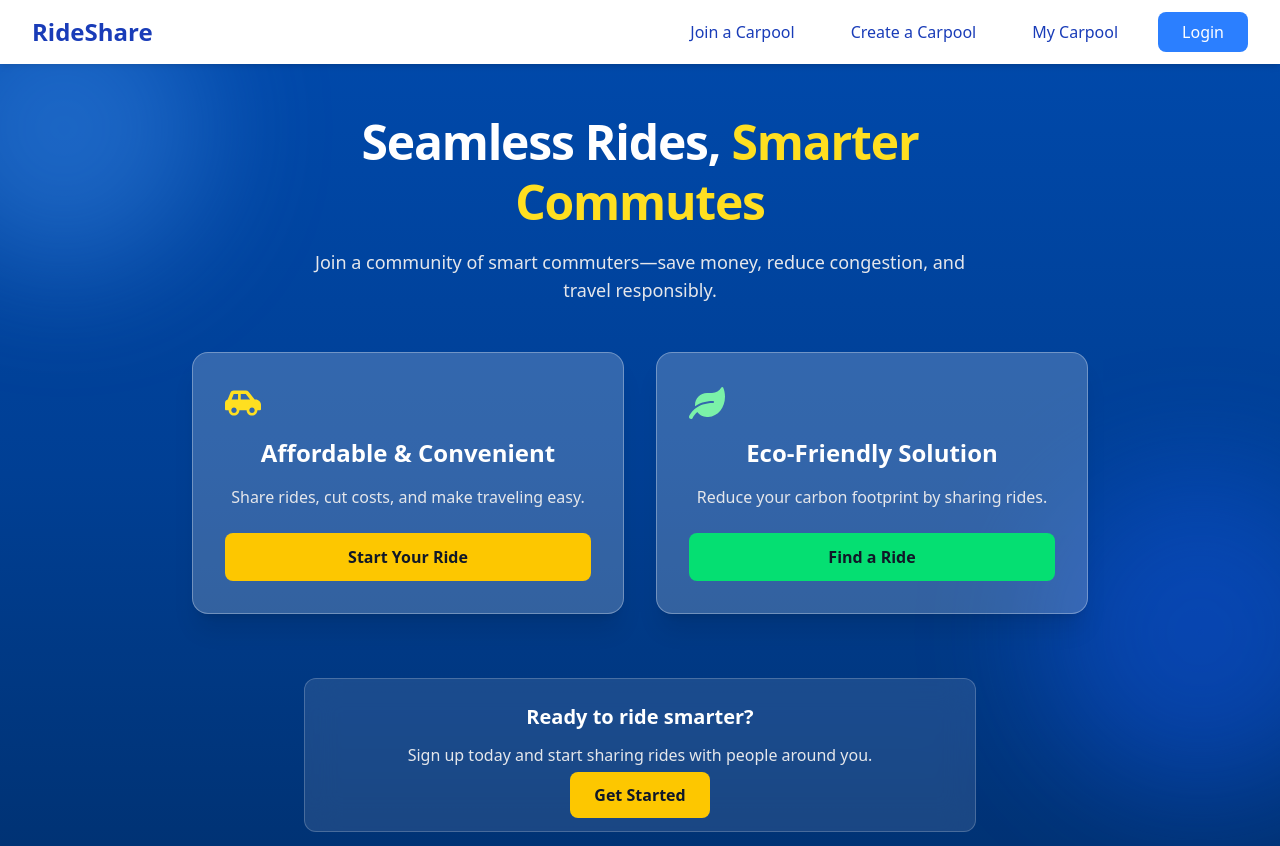
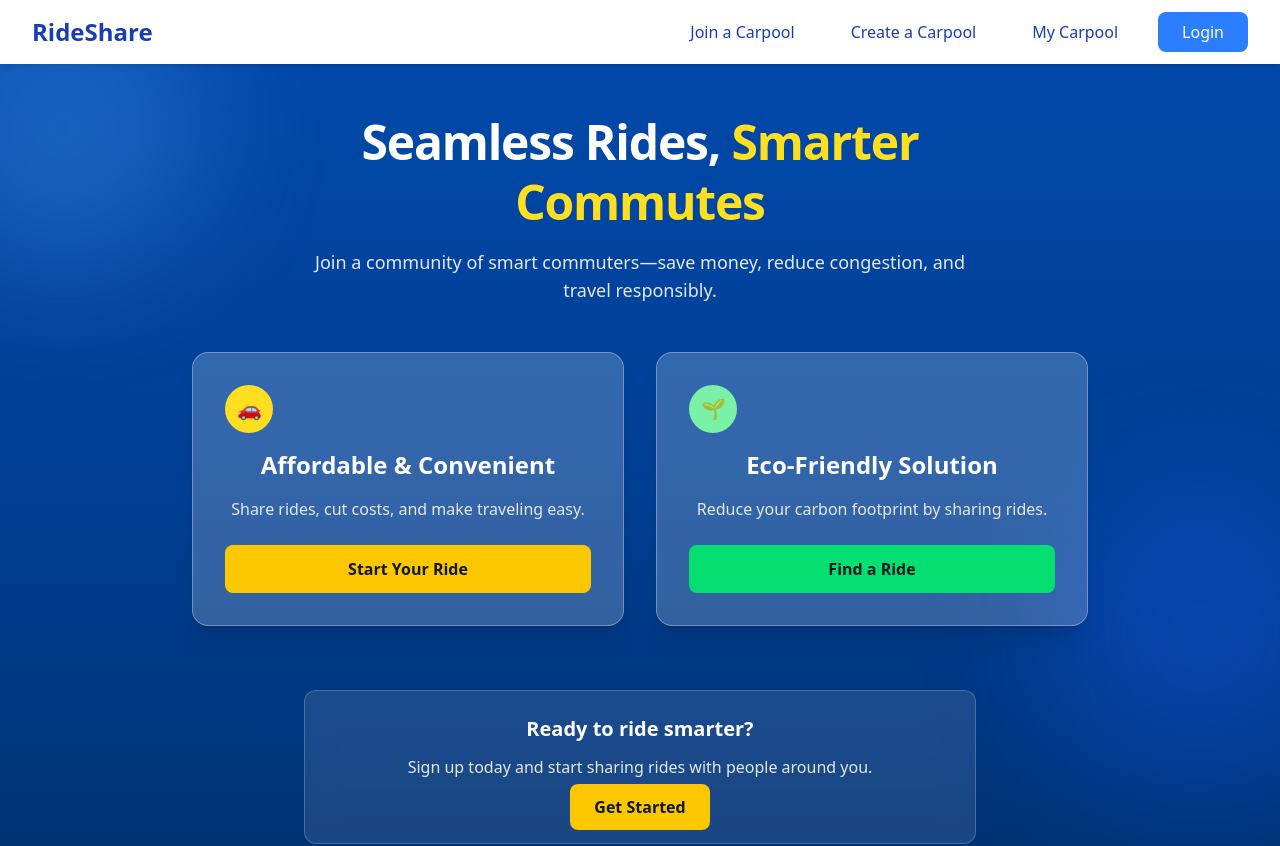
Before and after one commit to FazalDevs/RideShare, a React (Vite) app in the folder frontend/vite-project/: page / in a window 1280 px wide. Shown: the top 846 px of the page. Built offline with nearby package versions, Linux system fonts and the light colour scheme.

Commit message:
landing page improvements

```diff
--- a/frontend/vite-project/src/components/LandingPage.jsx
+++ b/frontend/vite-project/src/components/LandingPage.jsx
@@ -1,6 +1,5 @@
 import React from "react";
 import Navbar from "./Navbar";
-import { FaCarSide, FaLeaf } from "react-icons/fa";
 
 export default function RideShareLandingPage() {
     return (
@@ -29,7 +28,9 @@ export default function RideShareLandingPage() {
                 <div className="flex flex-col sm:flex-row gap-8 w-full max-w-4xl z-10 animate-fadeIn delay-200">
                     {/* Card 1 */}
                     <div className="bg-white/20 backdrop-blur-xl shadow-xl rounded-2xl p-8 flex-1 text-white border border-white/30 transform transition duration-300 hover:scale-105 hover:shadow-2xl">
-                        <FaCarSide className="text-4xl mb-4 text-yellow-300" />
+                        <div className="w-12 h-12 bg-yellow-300 rounded-full flex items-center justify-center text-gray-900 font-bold text-xl mb-4">
+                            🚗
+                        </div>
                         <h2 className="text-2xl font-semibold mb-4">
                             Affordable & Convenient
                         </h2>
@@ -46,7 +47,9 @@ export default function RideShareLandingPage() {
 
                     {/* Card 2 */}
                     <div className="bg-white/20 backdrop-blur-xl shadow-xl rounded-2xl p-8 flex-1 text-white border border-white/30 transform transition duration-300 hover:scale-105 hover:shadow-2xl">
-                        <FaLeaf className="text-4xl mb-4 text-green-300" />
+                        <div className="w-12 h-12 bg-green-300 rounded-full flex items-center justify-center text-gray-900 font-bold text-xl mb-4">
+                            🌱
+                        </div>
                         <h2 className="text-2xl font-semibold mb-4">
                             Eco-Friendly Solution
                         </h2>
```
